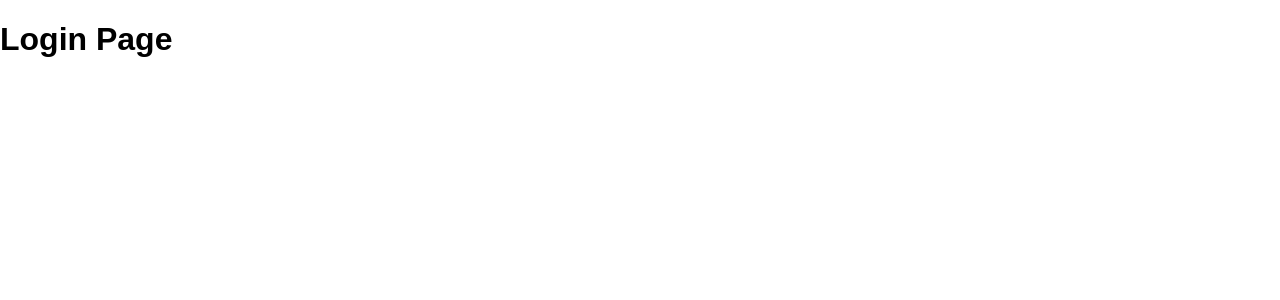
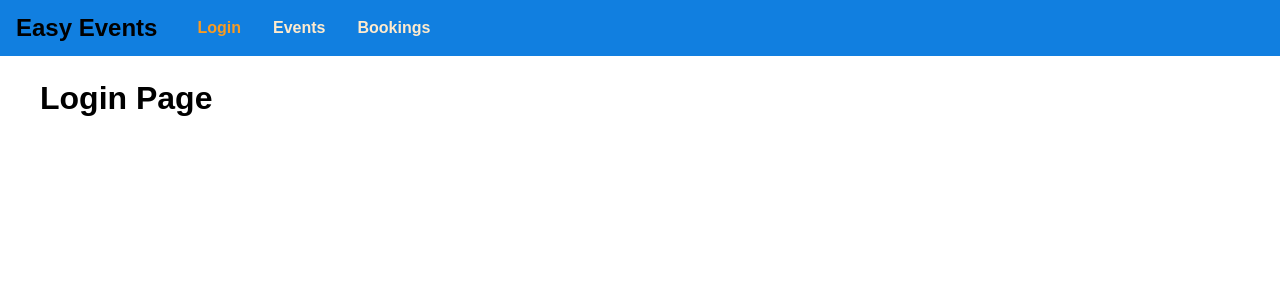
Before and after one commit to couscousbawl/graphql-event-app, a React (Create React App) app in the folder frontend/: page /auth in a window 1280 px wide. Shown: the top 300 px of the page. Built offline with nearby package versions, Linux system fonts and the light colour scheme; the HTML template or start-up script is replaced by a standard one.

Commit message:
adding navigation

```diff
--- a/frontend/package.json
+++ b/frontend/package.json
@@ -13,7 +13,7 @@
     "web-vitals": "^2.1.4"
   },
   "scripts": {
-    "start": "react-scripts start",
+    "start": "PORT=4000 react-scripts start",
     "build": "react-scripts build",
     "test": "react-scripts test",
     "eject": "react-scripts eject"
--- a/frontend/src/App.css
+++ b/frontend/src/App.css
@@ -0,0 +1,3 @@
+.main-content {
+    margin: 5rem 2.5rem;
+}
--- a/frontend/src/App.js
+++ b/frontend/src/App.js
@@ -2,18 +2,22 @@ import { BrowserRouter, Route, Navigate, Routes } from 'react-router-dom';
 import AuthPage from './pages/Auth';
 import EventsPage from './pages/Events';
 import BookingsPage from './pages/Bookings';
+import MainNavigation from './components/Navigation/MainNavigation';
 
 import './App.css'
 
 function App() {
   return (
     <BrowserRouter className="App">
+      <MainNavigation />
+      <div className='main-content'>
         <Routes>
           <Route path="/" element={<Navigate replace to="/auth" />} />
           <Route path="/auth" element={<AuthPage />} />
           <Route path="/events" element={<EventsPage />} />
           <Route path="/bookings" element={<BookingsPage />} />
         </Routes>
+      </div>
     </BrowserRouter>
   );
 }
--- /dev/null
+++ b/frontend/src/components/Navigation/MainNavigation.css
@@ -0,0 +1,43 @@
+.main-navigation {
+    position: fixed;
+    left: 0;
+    top: 0;
+    width: 100%;
+    height: 3.5rem;
+    background-color: rgb(17, 127, 224);
+    padding: 0 1rem;
+    display: flex;
+    align-items: center;
+}
+
+.main-navigation_logo h1 {
+    margin: 0;
+    font-size: 1.5rem;
+}
+
+.main-navigation_items {
+    margin-left: 1.5rem;
+}
+
+.main-navigation_items ul {
+    margin: 0;
+    padding: 0;
+    list-style: none;
+    display: flex;
+}
+
+.main-navigation_items li {
+    margin: 0 1rem;
+}
+
+.main-navigation_items a {
+    text-decoration: none;
+    color: blanchedalmond;
+    font-weight: bold;
+}
+
+.main-navigation_items a:hover,
+.main-navigation_items a:active,
+.main-navigation_items a.active {
+    color:rgb(249, 155, 33);
+}
--- /dev/null
+++ b/frontend/src/components/Navigation/MainNavigation.js
@@ -0,0 +1,29 @@
+import React from 'react';
+import { NavLink } from 'react-router-dom';
+
+import './MainNavigation.css';
+
+const MainNavigation = () => {
+  return (
+    <header className='main-navigation'>
+        <div className='main-navigation_logo'>
+            <h1>Easy Events</h1>
+        </div>
+        <nav className='main-navigation_items'>
+            <ul>
+                <li>
+                    <NavLink to="/auth">Login</NavLink>
+                </li>
+                <li>
+                    <NavLink to="/events">Events</NavLink>
+                </li>
+                <li>
+                    <NavLink to="/bookings">Bookings</NavLink>
+                </li>
+            </ul>
+        </nav>
+    </header>
+  )
+}
+
+export default MainNavigation
```
Lines whose indentation alone changed are shown as unchanged.
